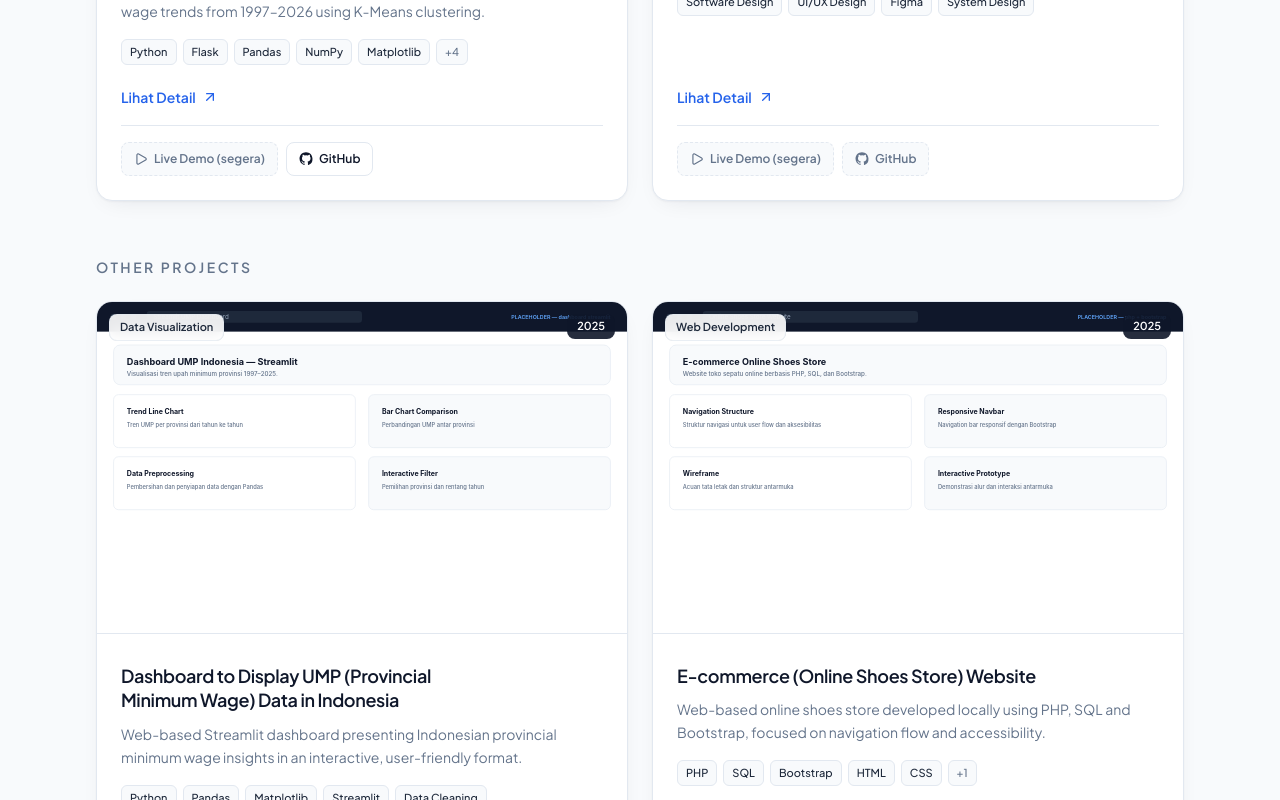
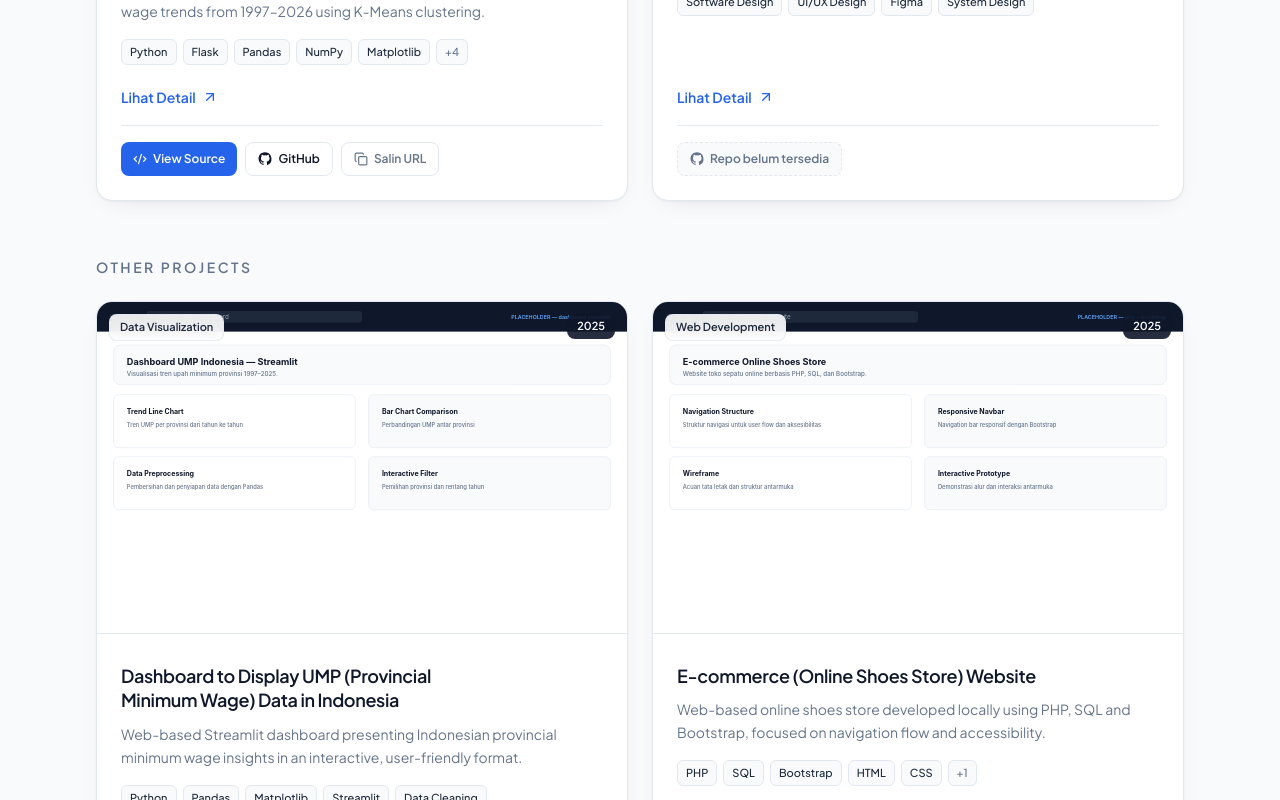
Before and after one commit to tifaniyy/portfolio, a Next.js app: page / in a window 1280 px wide. Shown: the part 5520-6320 px from the top of the page. Built offline with nearby package versions, Linux system fonts and the light colour scheme; no server answers.

Commit message:
Replace dead Live Demo placeholders with working GitHub View Source CTA

```diff
--- a/src/components/ProjectCard.tsx
+++ b/src/components/ProjectCard.tsx
@@ -1,7 +1,8 @@
 "use client";
 
+import { useCallback, useState } from "react";
 import Image from "next/image";
-import { ArrowUpRight, Play } from "lucide-react";
+import { ArrowUpRight, Check, Code2, Copy, Play } from "lucide-react";
 import { GithubIcon } from "./icons";
 import type { Project } from "@/data/projects";
 
@@ -12,6 +13,18 @@ type ProjectCardProps = {
 
 export function ProjectCard({ project, onOpen }: ProjectCardProps) {
   const cover = project.screenshots[0];
+  const [copied, setCopied] = useState(false);
+
+  const copyRepoUrl = useCallback(async () => {
+    if (!project.github) return;
+    try {
+      await navigator.clipboard.writeText(project.github);
+      setCopied(true);
+      window.setTimeout(() => setCopied(false), 2000);
+    } catch {
+      /* Clipboard unavailable — the GitHub link next to it still works. */
+    }
+  }, [project.github]);
 
   return (
     <article
@@ -85,45 +98,78 @@ export function ProjectCard({ project, onOpen }: ProjectCardProps) {
           </button>
 
           <div className="mt-4 flex flex-wrap gap-2 border-t border-border pt-4">
+            {/*
+             * Only render buttons that lead somewhere real: a project with no
+             * deployment URL gets a "View Source" action instead of a dead
+             * "Live Demo (segera)" button — no dead controls on the page.
+             */}
             {project.demo ? (
               <a
                 href={project.demo}
                 target="_blank"
                 rel="noopener noreferrer"
                 onClick={(event) => event.stopPropagation()}
+                aria-label={`Live demo project ${project.title} (buka di tab baru)`}
                 className="inline-flex items-center gap-1.5 rounded-lg bg-accent px-3 py-2 text-xs font-semibold text-white transition-colors hover:bg-blue-700"
               >
                 <Play className="h-3.5 w-3.5" aria-hidden="true" />
                 Live Demo
               </a>
-            ) : (
-              <span
-                title="URL deployment belum tersedia"
-                className="inline-flex cursor-not-allowed items-center gap-1.5 rounded-lg border border-dashed border-border bg-background px-3 py-2 text-xs font-semibold text-muted"
-              >
-                <Play className="h-3.5 w-3.5" aria-hidden="true" />
-                Live Demo (segera)
-              </span>
-            )}
-
-            {project.github ? (
+            ) : project.github ? (
               <a
                 href={project.github}
                 target="_blank"
                 rel="noopener noreferrer"
                 onClick={(event) => event.stopPropagation()}
-                className="inline-flex items-center gap-1.5 rounded-lg border border-border bg-white px-3 py-2 text-xs font-semibold text-primary transition-colors hover:border-accent/40 hover:text-accent"
+                aria-label={`Lihat source code project ${project.title} di GitHub (buka di tab baru)`}
+                className="inline-flex items-center gap-1.5 rounded-lg bg-accent px-3 py-2 text-xs font-semibold text-white transition-colors hover:bg-blue-700"
               >
-                <GithubIcon className="h-3.5 w-3.5" aria-hidden="true" />
-                GitHub
+                <Code2 className="h-3.5 w-3.5" aria-hidden="true" />
+                View Source
               </a>
+            ) : null}
+
+            {project.github ? (
+              <>
+                <a
+                  href={project.github}
+                  target="_blank"
+                  rel="noopener noreferrer"
+                  onClick={(event) => event.stopPropagation()}
+                  aria-label={`Repository GitHub project ${project.title} (buka di tab baru)`}
+                  className="inline-flex items-center gap-1.5 rounded-lg border border-border bg-white px-3 py-2 text-xs font-semibold text-primary transition-colors hover:border-accent/40 hover:text-accent"
+                >
+                  <GithubIcon className="h-3.5 w-3.5" aria-hidden="true" />
+                  GitHub
+                </a>
+                <button
+                  type="button"
+                  onClick={(event) => {
+                    event.stopPropagation();
+                    void copyRepoUrl();
+                  }}
+                  aria-label={
+                    copied
+                      ? "URL repository tersalin"
+                      : `Salin URL repository project ${project.title}`
+                  }
+                  className="inline-flex items-center gap-1.5 rounded-lg border border-border bg-white px-3 py-2 text-xs font-semibold text-muted transition-colors hover:border-accent/40 hover:text-accent"
+                >
+                  {copied ? (
+                    <Check className="h-3.5 w-3.5 text-accent" aria-hidden="true" />
+                  ) : (
+                    <Copy className="h-3.5 w-3.5" aria-hidden="true" />
+                  )}
+                  {copied ? "Tersalin" : "Salin URL"}
+                </button>
+              </>
             ) : (
               <span
                 title="Repository belum tersedia"
                 className="inline-flex cursor-not-allowed items-center gap-1.5 rounded-lg border border-dashed border-border bg-background px-3 py-2 text-xs font-semibold text-muted"
               >
                 <GithubIcon className="h-3.5 w-3.5" aria-hidden="true" />
-                GitHub
+                Repo belum tersedia
               </span>
             )}
           </div>
--- a/src/components/ProjectModal.tsx
+++ b/src/components/ProjectModal.tsx
@@ -3,7 +3,7 @@
 import Image from "next/image";
 import * as Dialog from "@radix-ui/react-dialog";
 import { AnimatePresence, motion } from "motion/react";
-import { Play, X } from "lucide-react";
+import { Code2, Play, X } from "lucide-react";
 import { GithubIcon } from "./icons";
 import type { Project } from "@/data/projects";
 
@@ -65,6 +65,7 @@ export function ProjectModal({
                 </div>
 
                 <div className="mt-5 flex flex-wrap gap-2">
+                  {/* Same rule as the card: only real, working actions. */}
                   {project.demo ? (
                     <a
                       href={project.demo}
@@ -75,12 +76,17 @@ export function ProjectModal({
                       <Play className="h-3.5 w-3.5" aria-hidden="true" />
                       Live Demo
                     </a>
-                  ) : (
-                    <span className="inline-flex cursor-not-allowed items-center gap-1.5 rounded-lg border border-dashed border-border bg-background px-3.5 py-2 text-xs font-semibold text-muted">
-                      <Play className="h-3.5 w-3.5" aria-hidden="true" />
-                      Live Demo (URL menyusul)
-                    </span>
-                  )}
+                  ) : project.github ? (
+                    <a
+                      href={project.github}
+                      target="_blank"
+                      rel="noopener noreferrer"
+                      className="inline-flex items-center gap-1.5 rounded-lg bg-accent px-3.5 py-2 text-xs font-semibold text-white transition-colors hover:bg-blue-700"
+                    >
+                      <Code2 className="h-3.5 w-3.5" aria-hidden="true" />
+                      View Source di GitHub
+                    </a>
+                  ) : null}
 
                   {project.github ? (
                     <a
@@ -119,6 +125,15 @@ export function ProjectModal({
                       </p>
                     </Block>
                   </div>
+
+                  {project.deploymentNote ? (
+                    <p className="rounded-xl border border-dashed border-border bg-background px-4 py-3 text-xs leading-relaxed text-muted">
+                      <strong className="font-semibold text-secondary">
+                        Catatan deploy:
+                      </strong>{" "}
+                      {project.deploymentNote}
+                    </p>
+                  ) : null}
 
                   <Block title="Technologies">
                     <ul className="flex flex-wrap gap-2">
--- a/src/data/projects.ts
+++ b/src/data/projects.ts
@@ -5,8 +5,12 @@
  * ---------------------------------------------------------------
  * EDIT THIS FILE to update projects, links and screenshots.
  *
- *  - `demo`      : null  -> button renders as "Live Demo (segera)"
- *                  "https://..." -> real link, button becomes clickable
+ *  - `demo`      : null  -> no deployment. The card then shows a "View Source"
+ *                  button instead of a dead "Live Demo" placeholder.
+ *                  Set "https://..." to turn it into a real Live Demo button.
+ *  - `deploymentNote`: shown in the detail modal. Use it to explain a demo
+ *                  that is temporarily offline (e.g. a free Railway instance
+ *                  that expired) so the missing link is no longer a mystery.
  *  - `github`    : repository URL, or null if there is none yet
  *  - `screenshots`: files placed in /public/projects. Replace the generated
  *                  SVG placeholders with real PNG/JPG captures and keep the
@@ -38,6 +42,11 @@ export type Project = {
   github: string | null;
   /** Real deployment URL, or null while it is still a placeholder. */
   demo: string | null;
+  /**
+   * Optional note shown in the detail modal, e.g. explaining that a demo was
+   * taken down. Omit when the demo link works normally.
+   */
+  deploymentNote?: string;
   screenshots: Screenshot[];
   featured: boolean;
 };
@@ -54,11 +63,11 @@ export const projects: Project[] = [
     summary:
       "Web-based dashboard for visualising Indonesian provincial minimum wage trends from 1997–2026 using K-Means clustering.",
     description:
-      "Preprocessed and analyzed Provincial Minimum Wage (UMP) data in Indonesia covering 1997–2026. Implemented K-Means clustering using Scikit-learn to group provinces based on minimum wage characteristics. Created data visualizations using Pandas, Matplotlib, and GeoPandas to illustrate wage trends and clustering results. Developed a web based data visualization application using Flask to present analytical results through an interactive interface, and deployed it on Railway so the project is accessible online.",
+      "Preprocessed and analyzed Provincial Minimum Wage (UMP) data in Indonesia covering 1997–2026. Implemented K-Means clustering using Scikit-learn to group provinces based on minimum wage characteristics. Created data visualizations using Pandas, Matplotlib, and GeoPandas to illustrate wage trends and clustering results. Developed a web based data visualization application using Flask to present analytical results through an interactive interface.",
     problem:
       "Data UMP Indonesia mencakup 1997–2026 untuk seluruh provinsi dalam bentuk tabel panjang. Bentuk ini sulit dibaca cepat, sehingga tren kenaikan upah, provinsi dengan upah tertinggi, dan pengelompokan provinsi berdasarkan karakteristik upah tidak terlihat langsung.",
     solution:
-      "Membangun aplikasi visualisasi berbasis Flask: data UMP diproses dengan Pandas, dikelompokkan memakai K-Means (Scikit-learn), lalu divisualisasikan dengan Matplotlib dan GeoPandas menjadi grafik tren, hasil clustering, serta peta. Aplikasi di-deploy ke Railway agar bisa diakses online.",
+      "Membangun aplikasi visualisasi berbasis Flask: data UMP diproses dengan Pandas, dikelompokkan memakai K-Means (Scikit-learn), lalu divisualisasikan dengan Matplotlib dan GeoPandas menjadi grafik tren, hasil clustering, serta peta. Aplikasi kemudian di-deploy agar bisa diakses online.",
     tech: [
       "Python",
       "Flask",
@@ -76,10 +85,12 @@ export const projects: Project[] = [
       "Visualisasi tren upah (line & bar chart)",
       "Peta sebaran UMP dengan GeoPandas",
       "Antarmuka web interaktif",
-      "Deployed on Railway",
+      "Kode sumber lengkap + dataset di GitHub",
     ],
     github: "https://github.com/tifaniyy/ump-flask",
     demo: null,
+    deploymentNote:
+      "Versi online sebelumnya di-deploy di Railway, namun instance gratisnya sudah berakhir (expired). Seluruh kode sumber dan dataset tersedia di repository GitHub di atas dan dapat dijalankan secara lokal.",
     screenshots: [
       {
         src: "/projects/ump-dashboard.svg",
```
Also changed, not shown: 2 other files (tests, documents, lock files or other folders).
